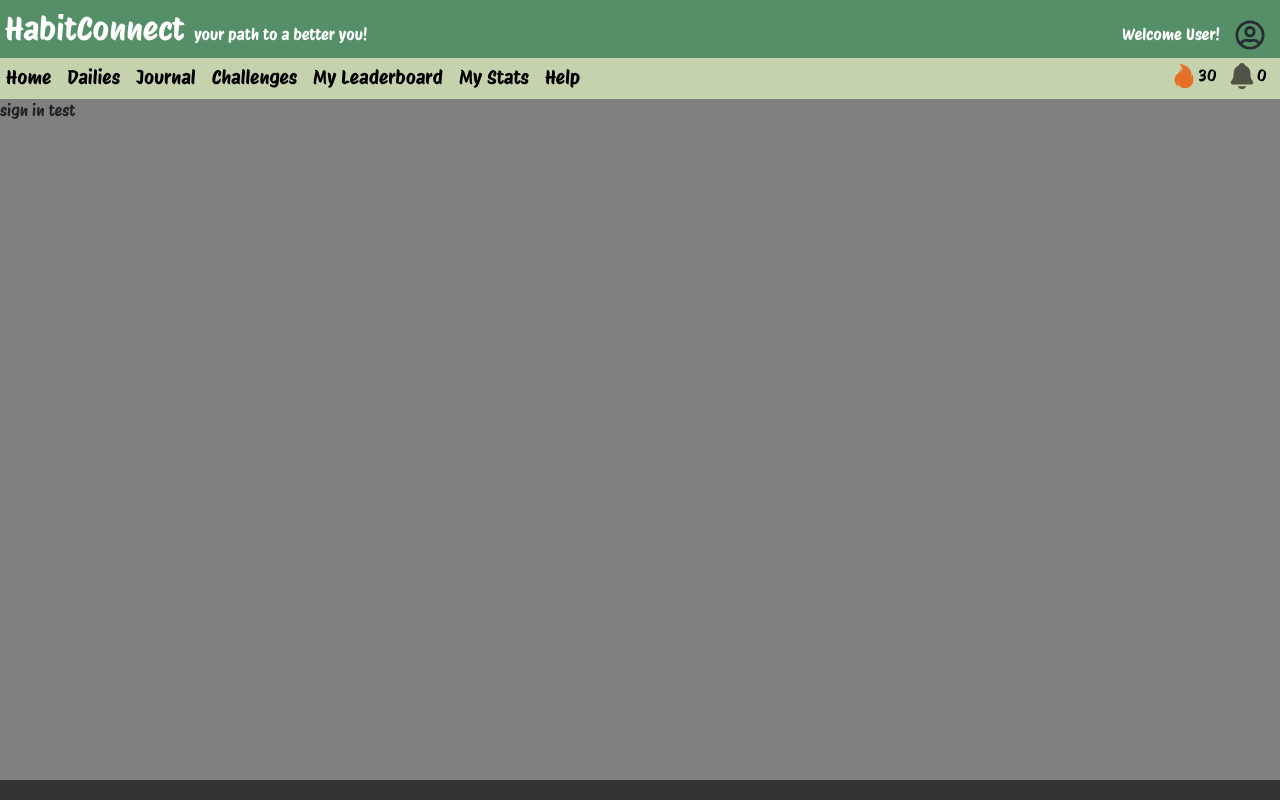
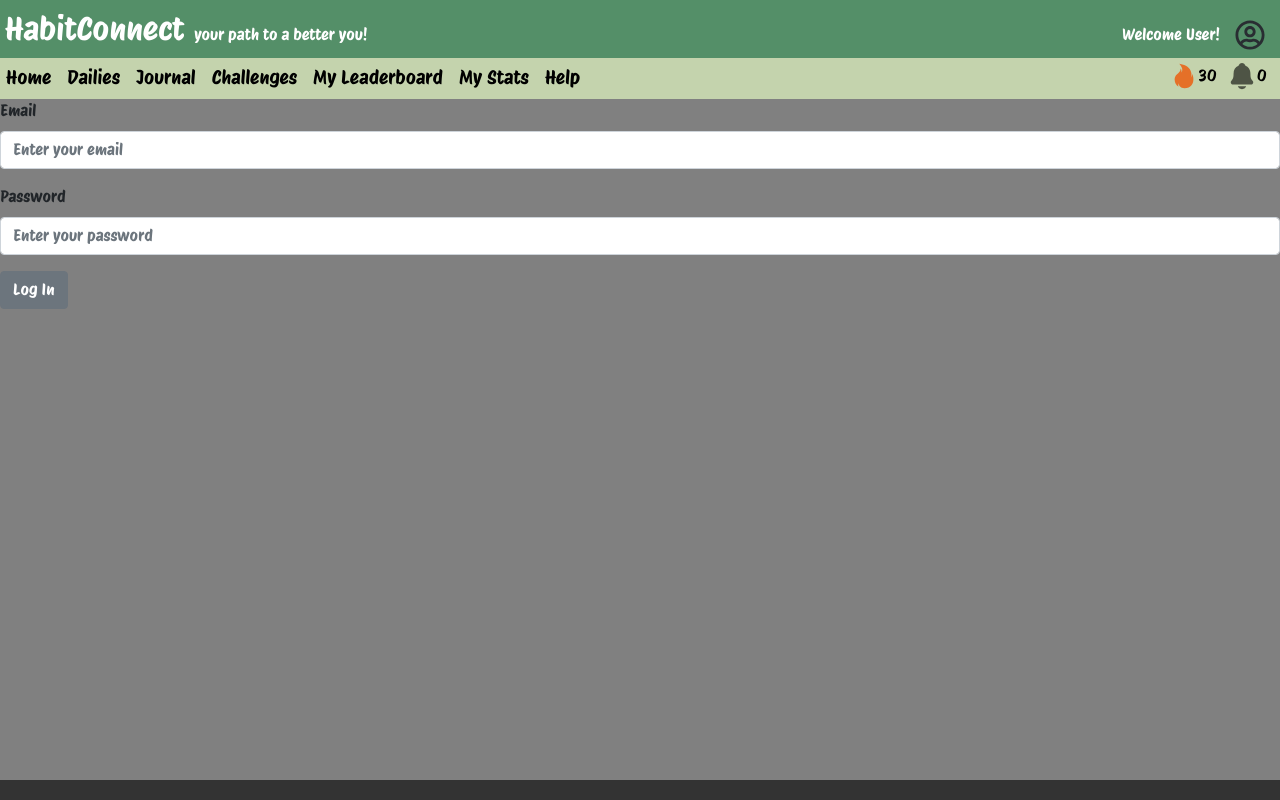
Before and after one commit to kphillippo/habit-tracker, a React (Create React App) app in the folder front-end/: page /signin in a window 1280 px wide. Built offline with nearby package versions, Linux system fonts and the light colour scheme.

Commit message:
create log-in form

```diff
--- a/front-end/src/Containers/Signin/signin.js
+++ b/front-end/src/Containers/Signin/signin.js
@@ -1,8 +1,44 @@
-import React from "react";
+import React, { useState } from "react";
+import { Button, Form, FormGroup, Label, Input, Container } from 'reactstrap';
 
 function Signin(){
+
+    const [email, setEmail] = useState('');
+    const [password, setPassword] = useState('');
+
+    const handleSubmit = (event) => {
+        event.preventDefault();
+        console.log('Login with:', email, password);
+      };
+
     return(
-        <div className="main-container">sign in test</div>
+        <div className="main-container">
+            <Form className="log-in-form" onSubmit={handleSubmit}>
+                <FormGroup>
+                <Label for="email">Email</Label>
+                <Input
+                    type="email"
+                    name="email"
+                    id="email"
+                    placeholder="Enter your email"
+                    value={email}
+                    onChange={e => setEmail(e.target.value)}
+                />
+                </FormGroup>
+                <FormGroup>
+                <Label for="password">Password</Label>
+                <Input
+                    type="password"
+                    name="password"
+                    id="password"
+                    placeholder="Enter your password"
+                    value={password}
+                    onChange={e => setPassword(e.target.value)}
+                />
+                </FormGroup>
+                <Button type="submit">Log In</Button>
+            </Form>
+        </div>
     );
 }
 export default Signin;
```
